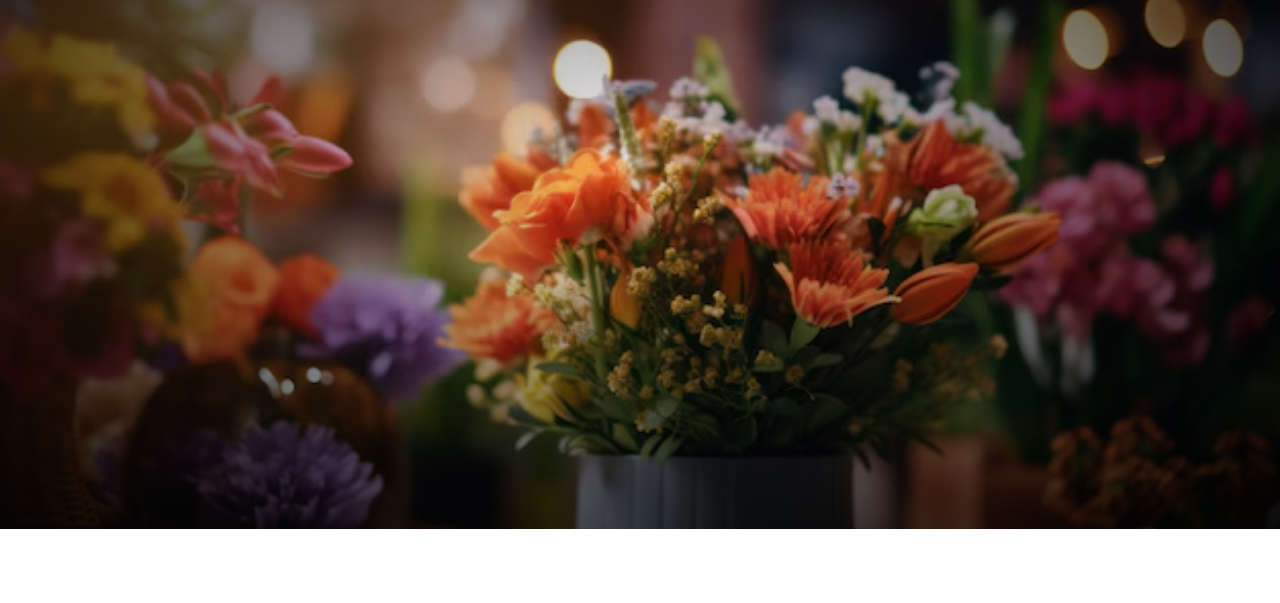
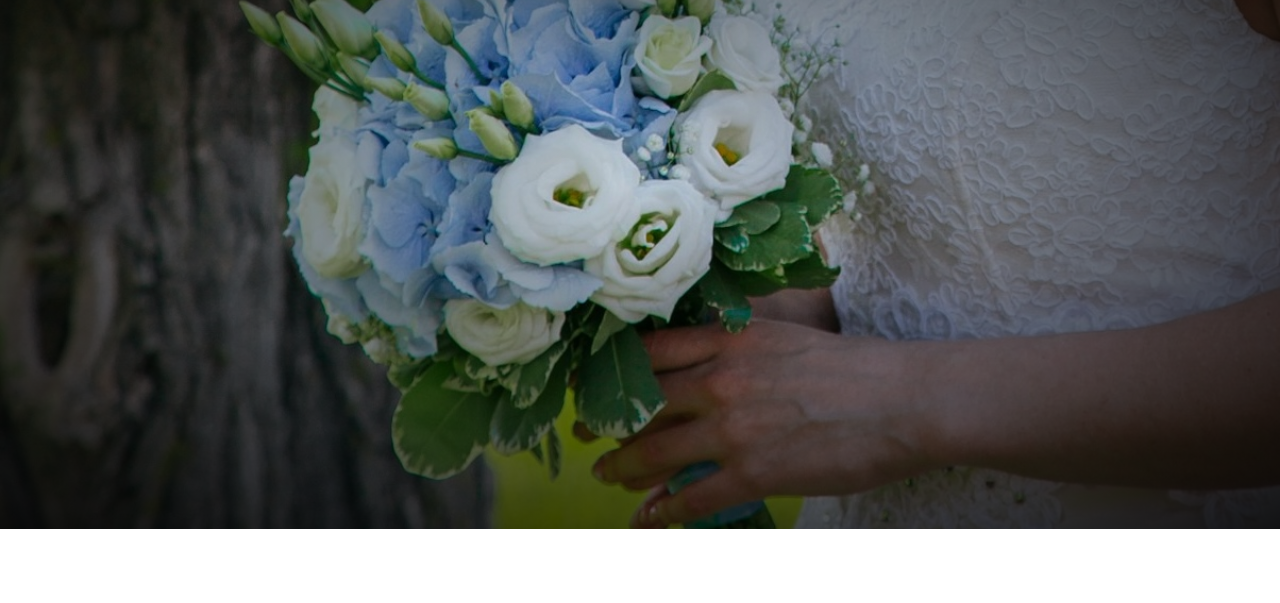
Before and after one commit to sebastianrdz/sebasrdz-luzdelunafloreria, a plain HTML site: page index.html in a window 1280 px wide. Shown: the part 171-774 px from the top of the page. Drawn offline with nearby package versions, Linux system fonts and the light colour scheme.

Commit message:
header picture

```diff
--- a/styles.css
+++ b/styles.css
@@ -80,7 +80,7 @@ body {
 .header {
   min-height: 600px;
   background-image: radial-gradient(rgba(255, 255, 255, 0), rgba(0, 0, 0, 0.9)),
-    url("assets/header.avif");
+    url("assets/blue2.jpg");
   background-position: center center;
   background-size: cover;
   background-repeat: no-repeat;
```
Also changed, not shown: assets/blue2.jpg (added).
